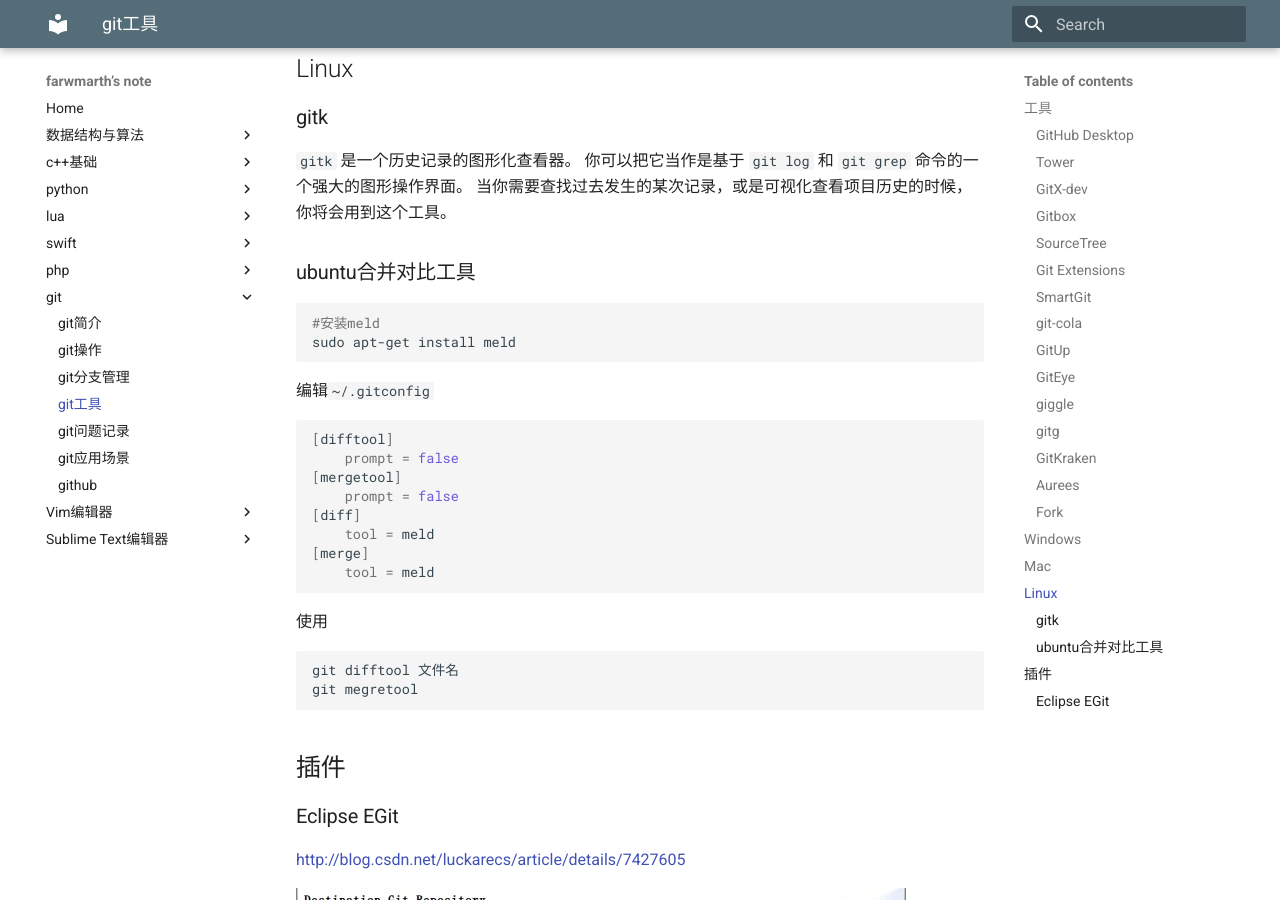
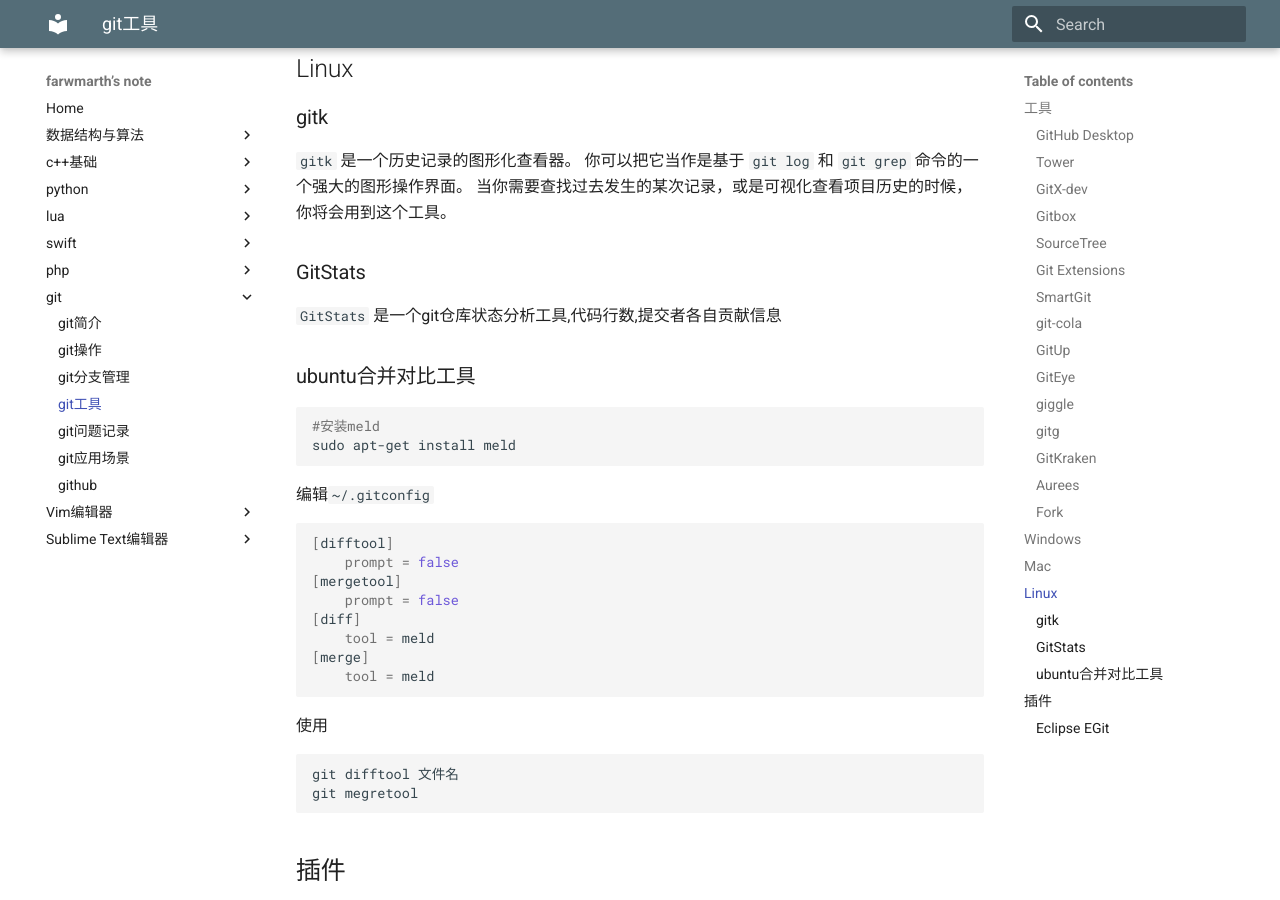
Before and after one commit to wujiyu115/learndocs, an MkDocs documentation site: the page built from docs/versions/git_tools.md, in a window 1280 px wide and 900 px high, scrolled down 7449 px. Built offline with MkDocs 1.6.1 and Material for MkDocs 9.7.7, drawn with Linux system fonts in a browser that asks for light colours; old or Windows-style settings are respelled for this version of MkDocs.

Commit message:
'sync_code'

````diff
--- a/docs/versions/git_tools.md
+++ b/docs/versions/git_tools.md
@@ -118,6 +118,9 @@
 ### gitk
 `gitk` 是一个历史记录的图形化查看器。 你可以把它当作是基于 `git log` 和 `git grep` 命令的一个强大的图形操作界面。 当你需要查找过去发生的某次记录，或是可视化查看项目历史的时候，你将会用到这个工具。
 
+### GitStats
+`GitStats` 是一个git仓库状态分析工具,代码行数,提交者各自贡献信息
+
 ### ubuntu合并对比工具
 ```shell
 #安装meld
````
